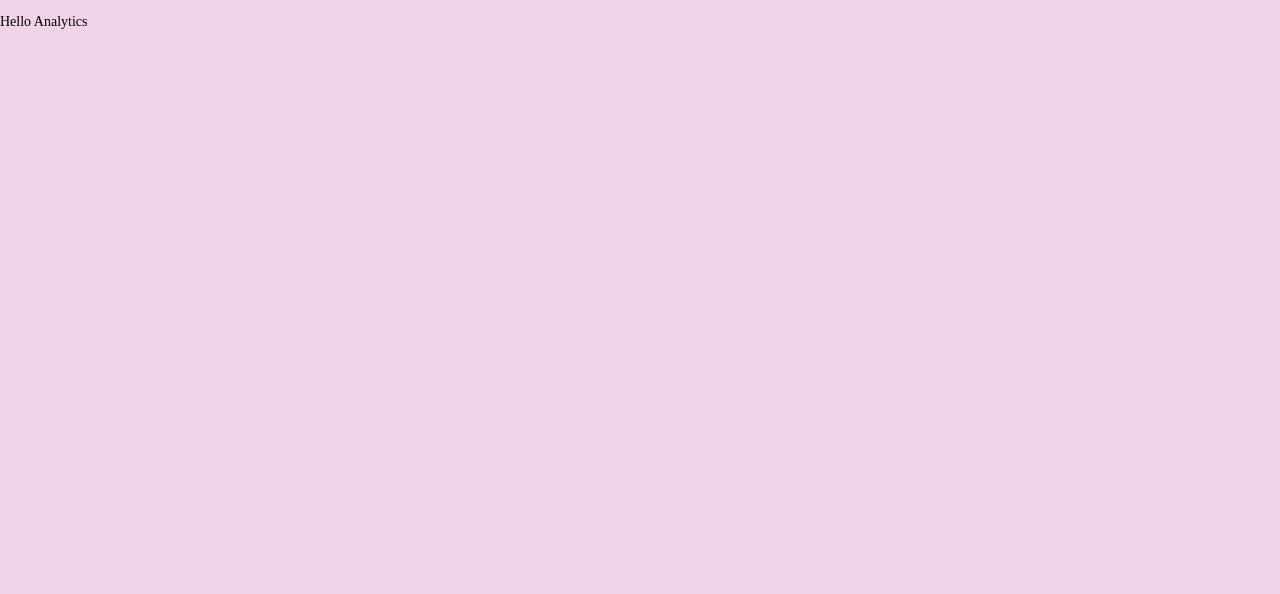
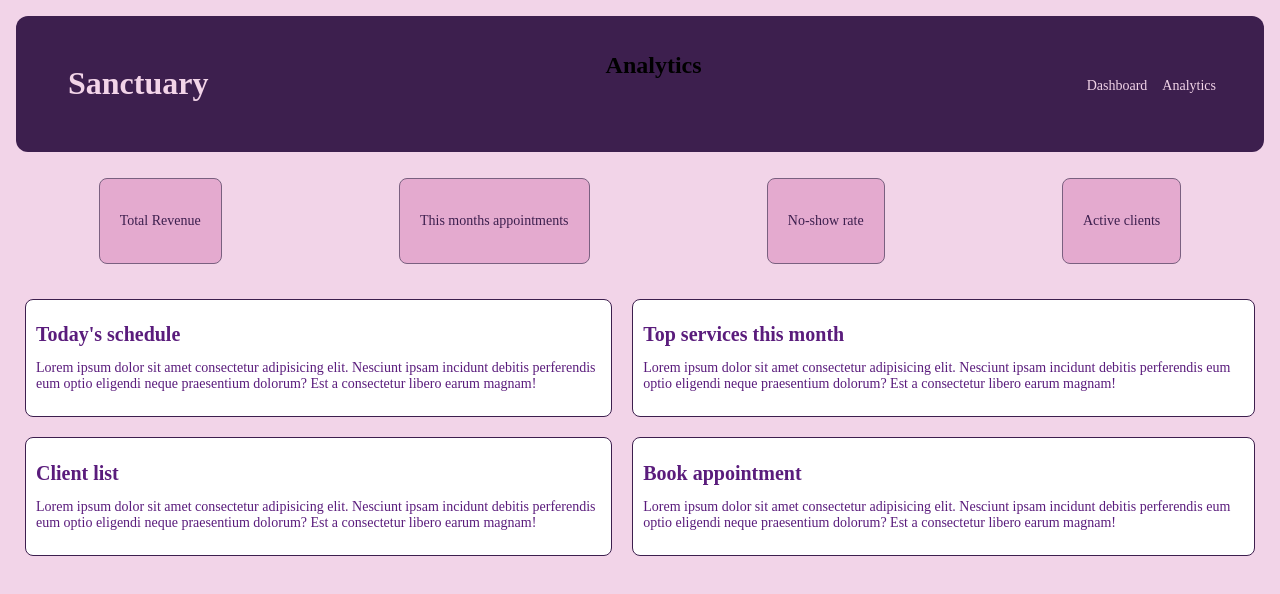
Before and after one commit to grizz-bot92/massage-management-app, a React (Vite) app in the folder frontend/: page /analytics in a window 1280 px wide. Shown: the top 594 px of the page. Built offline with nearby package versions, Linux system fonts and the light colour scheme; no server answers.

Commit message:
frontedn connections to analytics headings

```diff
--- a/frontend/src/pages/Analytics.tsx
+++ b/frontend/src/pages/Analytics.tsx
@@ -1,10 +1,71 @@
+import { useEffect, useState } from "react";
 
+type Revenue = {
+  total_revenue: string
+}
 
 
 const Analytics = () => {
+  const [totalRevenue, setTotalRevenue] = useState<Revenue>();
+
+  useEffect(() => {
+    fetch(`${import.meta.env.VITE_API_URL}/analytics/revenue`)
+    .then(response => response.json())
+    .then(data => {
+      setTotalRevenue(data)
+      console.log(data)
+    });
+  }, []);
+
   return(
     <div>
-      <p>Hello Analytics</p>
+      <div className="main">
+        <div className="header-top">
+          <h1 className="title">Sanctuary</h1>
+          <h2>Analytics</h2>
+          <div className="tabs">
+            <p>Dashboard</p>
+            <p>Analytics</p>
+          </div>
+        </div>
+      </div>
+
+    <div className="metricCards">
+      <div className="metrics">
+        <p>Total Revenue</p>
+        {totalRevenue && <h1>{totalRevenue.total_revenue}</h1>}
+      </div>
+      <div className="metrics">
+        <p>This months appointments</p>
+      </div>
+      <div className="metrics">
+        <p>No-show rate</p>
+
+      </div>
+      <div className="metrics">
+        <p>Active clients</p>
+      </div>
+    </div>
+
+    <div className="serviceCards">
+      <div className="service">
+        <h1>Today's schedule</h1>
+        <p>Lorem ipsum dolor sit amet consectetur adipisicing elit. Nesciunt ipsam incidunt debitis perferendis eum optio eligendi neque praesentium dolorum? Est a consectetur libero earum magnam!</p>
+      </div>
+      <div className="service">
+        <h1>Top services this month</h1>
+        <p>Lorem ipsum dolor sit amet consectetur adipisicing elit. Nesciunt ipsam incidunt debitis perferendis eum optio eligendi neque praesentium dolorum? Est a consectetur libero earum magnam!</p>
+      </div>
+      <div className="service">
+        <h1>Client list</h1>
+        <p>Lorem ipsum dolor sit amet consectetur adipisicing elit. Nesciunt ipsam incidunt debitis perferendis eum optio eligendi neque praesentium dolorum? Est a consectetur libero earum magnam!</p>
+      </div>
+      <div className="service">
+        <h1>Book appointment</h1>
+        <p>Lorem ipsum dolor sit amet consectetur adipisicing elit. Nesciunt ipsam incidunt debitis perferendis eum optio eligendi neque praesentium dolorum? Est a consectetur libero earum magnam!</p>
+      </div>
+    </div>
+
     </div>
   )
 }
--- a/frontend/src/pages/DashBoard.tsx
+++ b/frontend/src/pages/DashBoard.tsx
@@ -7,16 +7,21 @@ type MonthlyData = {
   appointments: string
 }
 
-type NoShowData = {
-  no_show_rate: string,
-  no_shows: string,
+type CancellationData = {
+  cancelled_percent: string,
+  cancellations: string,
   total: string
+}
+
+type ActiveClients = {
+  active_clients: string
 }
 
 
 const DashBoard = () => {
   const [monthlyData, setMonthlyData] = useState<MonthlyData[]>([]);
-  const [noShowData, setNoShowData] = useState<NoShowData[]>([]);
+  const [monthlyCancelled, setMonthlyCancelled] = useState<CancellationData[]>([]);
+  const [activeClients, setActiveClients] = useState<ActiveClients | null>(null);
 
 
   useEffect(() => {
@@ -29,13 +34,19 @@ const DashBoard = () => {
   }, []);
 
   useEffect(() => {
-    fetch(`${import.meta.env.VITE_API_URL}/analytics/no_show_rate`)
+    fetch(`${import.meta.env.VITE_API_URL}/analytics/cancelled_monthly`)
     .then(response => response.json())
     .then(data => {
-      setNoShowData(data)
+      setMonthlyCancelled(data)
       console.log(data)
     })
   }, []);
+
+  useEffect(() => {
+    fetch(`${import.meta.env.VITE_API_URL}/analytics/active_clients`)
+    .then(response => response.json())
+    .then(data => setActiveClients(data));
+  },[]);
 
 
   return(
@@ -43,6 +54,7 @@ const DashBoard = () => {
       <div className="main">
         <div className="header-top">
           <h1 className="title">Sanctuary</h1>
+          <h2>Dashboard</h2>
           <div className="tabs">
             <p>Dashboard</p>
             <p>Analytics</p>
@@ -52,26 +64,26 @@ const DashBoard = () => {
 
     <div className="metricCards">
       <div className="metrics">
-        <p>This month revenue</p>
+        <p>Monthly revenue</p>
         {monthlyData.length > 0 && (
           <h1>${monthlyData[monthlyData.length - 1].revenue}</h1>
         )}
       </div>
       <div className="metrics">
-        <p>This months appointments</p>
+        <p>Monthly appointments</p>
         {monthlyData.length > 0 && (
           <h1>{monthlyData[monthlyData.length - 1].appointments}</h1>
         )}
       </div>
       <div className="metrics">
-        <p>No-show rate</p>
-        {noShowData.length > 0 && (
-          <h1>{noShowData[noShowData.length - 1].no_show_rate}</h1>
+        <p>Monthly cancelled percent</p>
+        {monthlyCancelled.length > 0 && (
+          <h1>{monthlyCancelled[monthlyCancelled.length - 1].cancelled_percent}%</h1>
         )}
       </div>
       <div className="metrics">
         <p>Active clients</p>
-        <h1>24</h1>
+        {activeClients && <h1>{activeClients.active_clients}</h1>}
       </div>
     </div>
 
```
